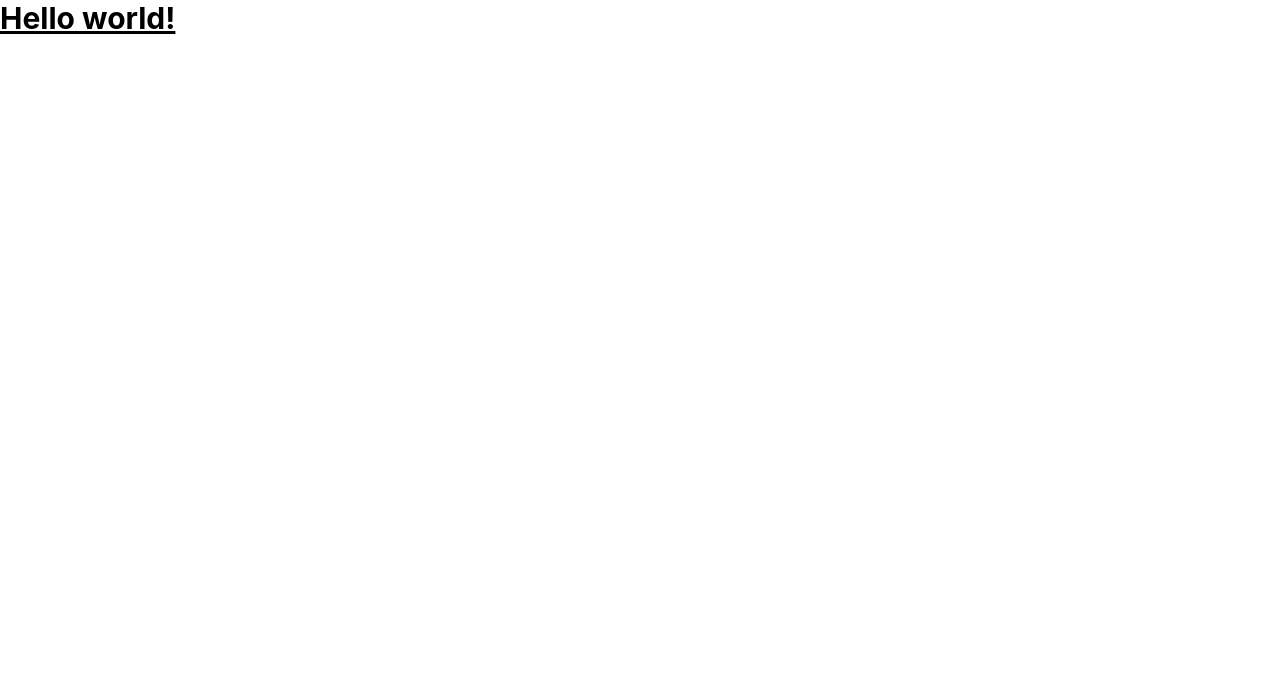
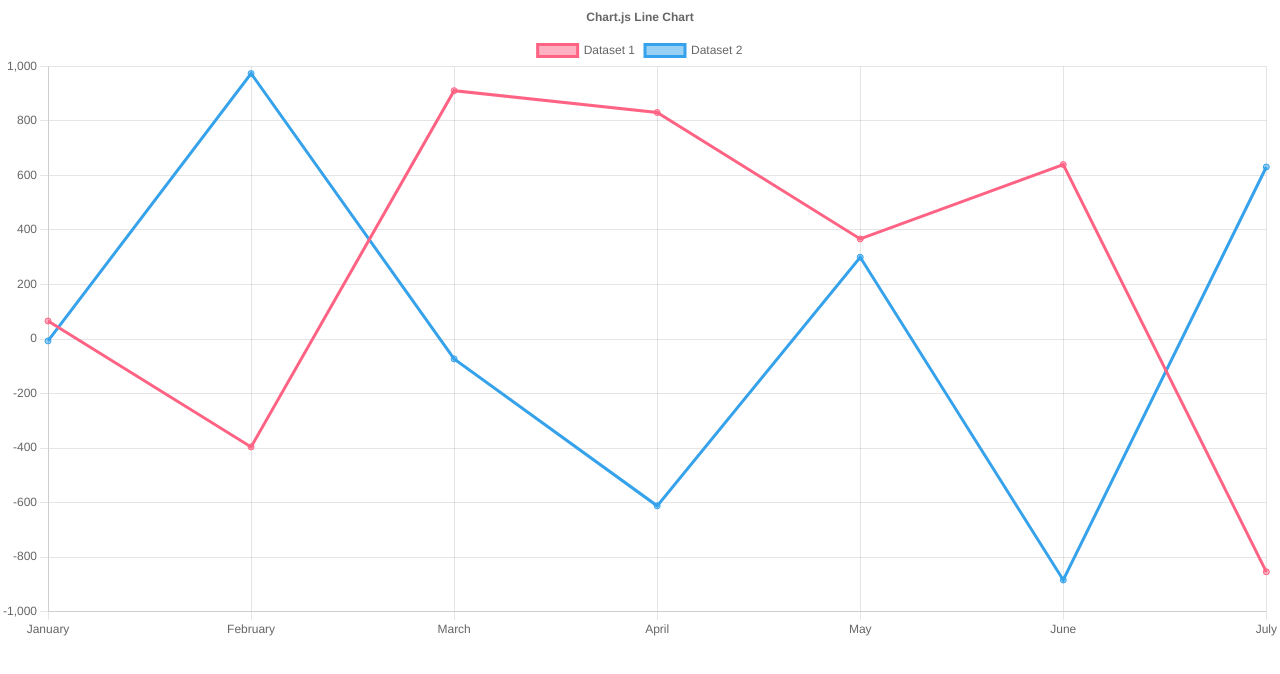
Before and after one commit to brayanMuniz/DataLift, a React (Create React App) app in the folder datalift-client/: page / in a window 1280 px wide. Shown: the top 674 px of the page. Built offline with nearby package versions, Linux system fonts and the light colour scheme.

Commit message:
Add @faker-js/faker and chart.js dependencies, and implement a Line chart using react-chartjs-2

```diff
--- a/datalift-client/package.json
+++ b/datalift-client/package.json
@@ -3,6 +3,7 @@
   "version": "0.1.0",
   "private": true,
   "dependencies": {
+    "@faker-js/faker": "^8.4.1",
     "@testing-library/jest-dom": "^5.17.0",
     "@testing-library/react": "^13.4.0",
     "@testing-library/user-event": "^13.5.0",
@@ -10,7 +11,9 @@
     "@types/node": "^16.18.80",
     "@types/react": "^18.2.55",
     "@types/react-dom": "^18.2.19",
+    "chart.js": "^4.4.1",
     "react": "^18.2.0",
+    "react-chartjs-2": "^5.2.0",
     "react-dom": "^18.2.0",
     "react-scripts": "5.0.1",
     "typescript": "^4.9.5",
--- a/datalift-client/src/App.tsx
+++ b/datalift-client/src/App.tsx
@@ -1,7 +1,59 @@
+import {
+  Chart as ChartJS,
+  CategoryScale,
+  LinearScale,
+  PointElement,
+  LineElement,
+  Title,
+  Tooltip,
+  Legend,
+} from 'chart.js';
+import { Line } from 'react-chartjs-2';
+import { faker } from '@faker-js/faker';
+
+ChartJS.register(
+  CategoryScale,
+  LinearScale,
+  PointElement,
+  LineElement,
+  Title,
+  Tooltip,
+  Legend
+);
+
+export const options = {
+  responsive: true,
+  plugins: {
+    legend: {
+      position: 'top' as const,
+    },
+    title: {
+      display: true,
+      text: 'Chart.js Line Chart',
+    },
+  },
+};
+
+const labels = ['January', 'February', 'March', 'April', 'May', 'June', 'July'];
+
+export const data = {
+  labels,
+  datasets: [
+    {
+      label: 'Dataset 1',
+      data: labels.map(() => faker.datatype.number({ min: -1000, max: 1000 })),
+      borderColor: 'rgb(255, 99, 132)',
+      backgroundColor: 'rgba(255, 99, 132, 0.5)',
+    },
+    {
+      label: 'Dataset 2',
+      data: labels.map(() => faker.datatype.number({ min: -1000, max: 1000 })),
+      borderColor: 'rgb(53, 162, 235)',
+      backgroundColor: 'rgba(53, 162, 235, 0.5)',
+    },
+  ],
+};
+
 export default function App() {
-  return (
-    <h1 className="text-3xl font-bold underline">
-      Hello world!
-    </h1>
-  )
+  return <Line options={options} data={data} />;
 }
```
Also changed, not shown: 1 other file (tests, documents, lock files or other folders).
